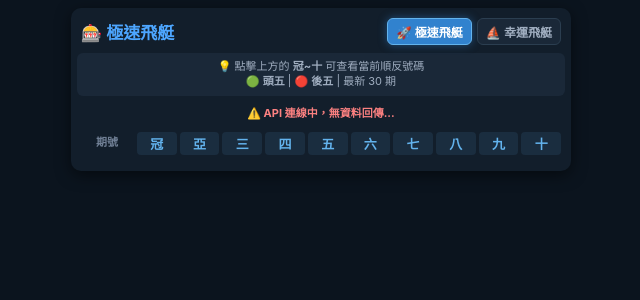
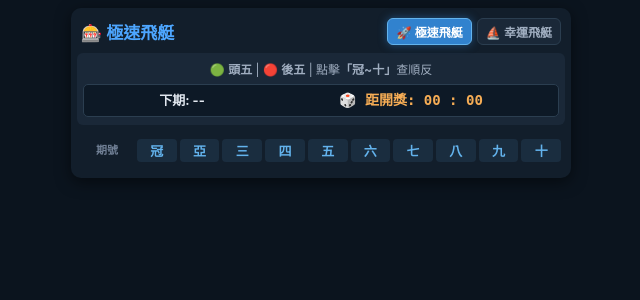
Before and after one commit to zse0915052180-jpg/my-lottery-app, a Flask app: page / in a window 1280 px wide. Shown: the top 300 px of the page, without its empty margins (319-959 px from the left). Run offline with Flask 3, Linux system fonts and the light colour scheme; data that the repository does not hold is empty.

Commit message:
Update index.html

```diff
--- a/templates/index.html
+++ b/templates/index.html
@@ -61,13 +61,34 @@
 
         .info-bar {
             text-align: center;
-            font-size: 11px;
+            font-size: 12px;
             color: #a0aec0;
             margin-bottom: 8px;
             background: #1a2838;
-            padding: 6px;
+            padding: 8px 6px;
             border-radius: 6px;
-            line-height: 1.4;
+            line-height: 1.5;
+        }
+        .countdown-box {
+            display: flex;
+            justify-content: space-around;
+            align-items: center;
+            background: #0d1926;
+            padding: 5px 8px;
+            border-radius: 5px;
+            margin-top: 5px;
+            font-size: 13px;
+            font-weight: bold;
+            color: #e2e8f0;
+            border: 1px solid #2b3e50;
+        }
+        .timer-highlight {
+            color: #f6ad55;
+            font-size: 14px;
+            font-family: monospace;
+        }
+        .timer-highlight.red {
+            color: #fc8181;
         }
 
         .table-wrapper {
@@ -213,18 +234,18 @@
         <div class="header-area">
             <h2>🎰 <span id="lotteryTitle">極速飛艇</span></h2>
             <div class="lottery-tabs">
-                <!-- 正確對應代碼：極速 10035，幸運 10057 -->
                 <button id="btn10035" class="tab-btn active" onclick="switchLottery('10035', '極速飛艇')">🚀 極速飛艇</button>
                 <button id="btn10057" class="tab-btn" onclick="switchLottery('10057', '幸運飛艇')">⛵ 幸運飛艇</button>
             </div>
         </div>
 
         <div class="info-bar">
-            💡 點擊上方的 <b>冠~十</b> 可查看當前順反號碼<br>
-            🟢 <b>頭五</b> | 🔴 <b>後五</b> | 最新 30 期
+            🟢 <b>頭五</b> | 🔴 <b>後五</b> | 點擊<b>「冠~十」</b>查順反
+            <div class="countdown-box">
+                <span id="nextPeriodText">下期: --</span>
+                <span id="timerText" class="timer-highlight">🎲 距開獎: 00 : 00</span>
+            </div>
         </div>
-
-        <div id="status" style="text-align: center; margin-bottom: 6px; font-weight: bold; font-size: 11px;"></div>
 
         <div class="table-wrapper">
             <table class="lottery-table">
@@ -266,7 +287,9 @@
 
     <script>
         let globalFullData = [];
-        let currentLotCode = '10035'; // 預設極速飛艇 (10035)
+        let currentLotCode = '10035';
+        let countdownTimer = null;
+        let remainingSeconds = -1;
 
         function switchLottery(code, name) {
             if (currentLotCode === code) return;
@@ -275,6 +298,10 @@
             document.getElementById('lotteryTitle').innerText = name;
             document.querySelectorAll('.tab-btn').forEach(btn => btn.classList.remove('active'));
             document.getElementById(`btn${code}`).classList.add('active');
+
+            if (countdownTimer) clearInterval(countdownTimer);
+            remainingSeconds = -1;
+            document.getElementById('timerText').innerText = '🎲 距開獎: 00 : 00';
 
             fetchData();
         }
@@ -321,10 +348,29 @@
             document.getElementById('modalOverlay').style.display = 'none';
         }
 
+        // 開獎時間動態倒數（00 : 00 格式）
+        function startCountdown() {
+            if (countdownTimer) clearInterval(countdownTimer);
+
+            countdownTimer = setInterval(() => {
+                const timerEl = document.getElementById('timerText');
+
+                if (remainingSeconds > 0) {
+                    const mm = String(Math.floor(remainingSeconds / 60)).padStart(2, '0');
+                    const ss = String(remainingSeconds % 60).padStart(2, '0');
+                    timerEl.className = "timer-highlight";
+                    timerEl.innerText = `🎲 距開獎: ${mm} : ${ss}`;
+                    remainingSeconds--;
+                } else {
+                    timerEl.className = "timer-highlight red";
+                    timerEl.innerText = `🎰 開獎中...`;
+                    fetchData();
+                }
+            }, 1000);
+        }
+
         async function fetchData() {
-            const statusDiv = document.getElementById('status');
             const tableBody = document.getElementById('tableBody');
-
             const apiUrl = `/api/get-lottery?lotCode=${currentLotCode}`;
 
             try {
@@ -333,9 +379,21 @@
 
                 if (data && data.result && data.result.data && data.result.data.length > 0) {
                     globalFullData = data.result.data;
+
+                    // 1. 推算下一期期號
+                    const latestPeriod = BigInt(globalFullData[0].period);
+                    const nextPeriodStr = (latestPeriod + 1n).toString();
+                    const shortNextPeriod = nextPeriodStr.length > 7 ? nextPeriodStr.slice(-6) : nextPeriodStr;
+                    document.getElementById('nextPeriodText').innerText = `下期: ${shortNextPeriod}`;
+
+                    // 2. 更新精準倒數秒數
+                    if (data.remSeconds !== null && data.remSeconds !== undefined) {
+                        remainingSeconds = parseInt(data.remSeconds, 10);
+                        startCountdown();
+                    }
+
+                    // 3. 渲染歷史 30 期號碼表
                     const displayData = globalFullData.slice(0, 30);
-
-                    statusDiv.innerHTML = '<span style="color: #68d391;">✅ 即時同步中 (點擊冠~十查看順反)</span>';
                     tableBody.innerHTML = "";
 
                     displayData.forEach((item, index) => {
@@ -376,17 +434,14 @@
                         `;
                         tableBody.innerHTML += row;
                     });
-                } else {
-                    statusDiv.innerHTML = '<span style="color: #fc8181;">⚠️ API 連線中，無資料回傳...</span>';
                 }
             } catch (error) {
                 console.error(error);
-                statusDiv.innerHTML = '<span style="color: #fc8181;">⚠️ 請確認 Python 後端是否啟動中！</span>';
             }
         }
 
         fetchData();
-        setInterval(fetchData, 5000);
+        setInterval(fetchData, 3000);
     </script>
 
 </body>
```
